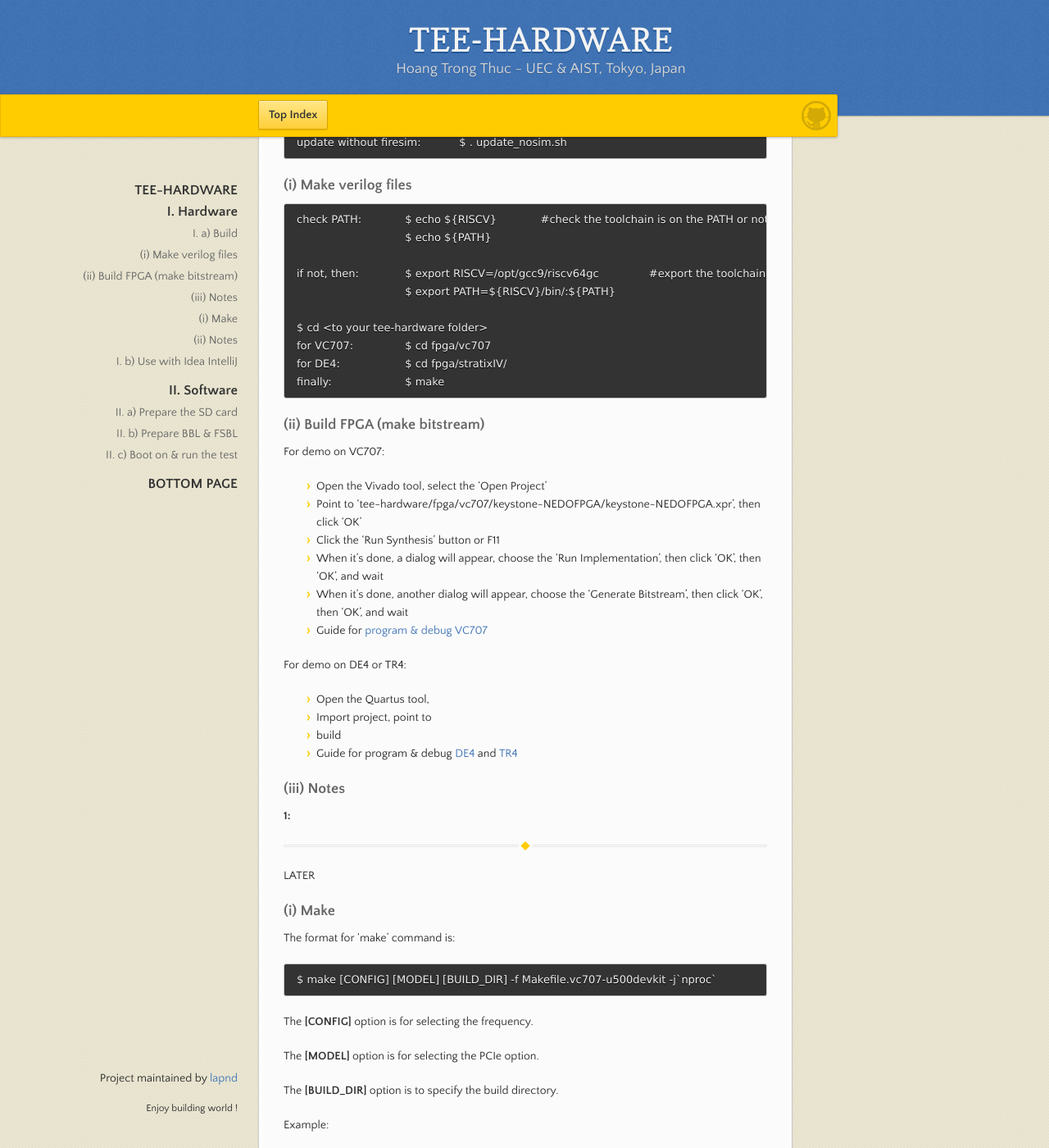
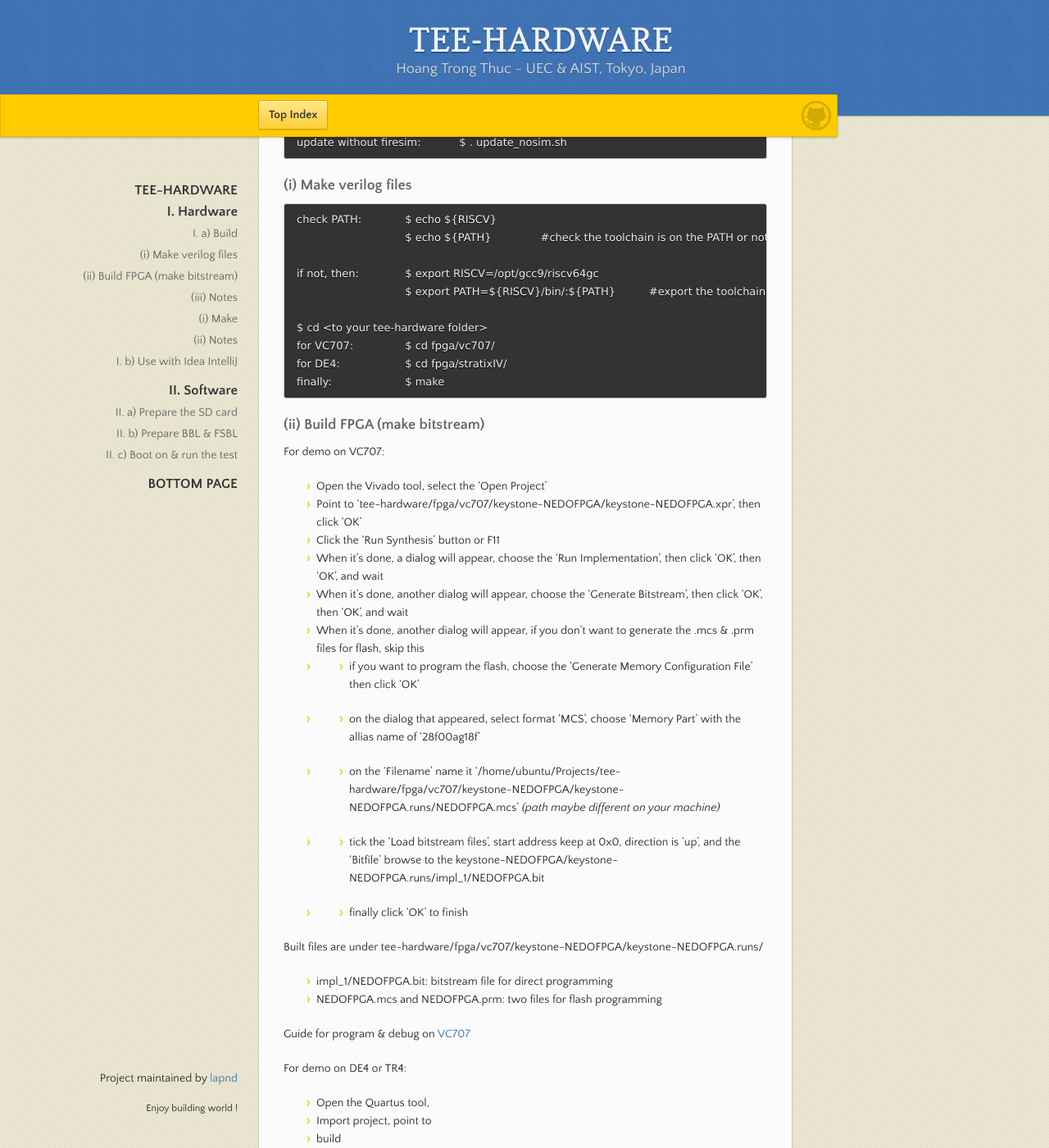
Before and after one commit to lapnd/httdes.github.io, a Jekyll site: the page built from tee-hw.md, in a window 1280 px wide and 1400 px high, scrolled down 494 px. Shown: the whole window at 82% size. Built offline with Jekyll 4.4.1, drawn with Linux system fonts in a browser that asks for light colours; our own code applies the rules of GitHub Pages for plain Markdown files; some of the changed text lies outside the part shown.

Commit message:
Update tee-hw.md

```diff
--- a/tee-hw.md
+++ b/tee-hw.md
@@ -25,14 +25,14 @@ The core processors can be configured to use [Rocket](https://github.com/chipsal
 
 ### (i) Make verilog files
 
-	check PATH:		$ echo ${RISCV}		#check the toolchain is on the PATH or not
-					$ echo ${PATH}
+	check PATH:		$ echo ${RISCV}
+					$ echo ${PATH}		#check the toolchain is on the PATH or not
 
-	if not, then:		$ export RISCV=/opt/gcc9/riscv64gc		#export the toolchain to PATH
-					$ export PATH=${RISCV}/bin/:${PATH}
+	if not, then:		$ export RISCV=/opt/gcc9/riscv64gc
+					$ export PATH=${RISCV}/bin/:${PATH}		#export the toolchain to PATH
 
 	$ cd <to your tee-hardware folder>
-	for VC707:		$ cd fpga/vc707
+	for VC707:		$ cd fpga/vc707/
 	for DE4:			$ cd fpga/stratixIV/
 	finally:			$ make
 
@@ -44,13 +44,25 @@ For demo on VC707:
 - Click the 'Run Synthesis' button or F11
 - When it's done, a dialog will appear, choose the 'Run Implementation', then click 'OK', then 'OK', and wait
 - When it's done, another dialog will appear, choose the 'Generate Bitstream', then click 'OK', then 'OK', and wait
-- Guide for [program & debug VC707](./fpgaguide_vc707.md)
+- When it's done, another dialog will appear, if you don't want to generate the .mcs & .prm files for flash, skip this
+- * if you want to program the flash, choose the 'Generate Memory Configuration File' then click 'OK'
+- * on the dialog that appeared, select format 'MCS', choose 'Memory Part' with the allias name of '28f00ag18f'
+- * on the 'Filename' name it '/home/ubuntu/Projects/tee-hardware/fpga/vc707/keystone-NEDOFPGA/keystone-NEDOFPGA.runs/NEDOFPGA.mcs' *(path maybe different on your machine)*
+- * tick the 'Load bitstream files', start address keep at 0x0, direction is 'up', and the 'Bitfile' browse to the keystone-NEDOFPGA/keystone-NEDOFPGA.runs/impl_1/NEDOFPGA.bit
+- * finally click 'OK' to finish
+
+Built files are under tee-hardware/fpga/vc707/keystone-NEDOFPGA/keystone-NEDOFPGA.runs/
+- impl_1/NEDOFPGA.bit: bitstream file for direct programming
+- NEDOFPGA.mcs and NEDOFPGA.prm: two files for flash programming
+
+Guide for program & debug on [VC707](./fpgaguide_vc707.md)
 
 For demo on DE4 or TR4:
 - Open the Quartus tool,
 - Import project, point to
 - build
-- Guide for program & debug [DE4]() and [TR4]()
+
+Guide for program & debug on [DE4](./fpgaguide_de4.md) and [TR4](./fpgaguide_tr4.md)
 
 ### (iii) Notes
 
```
Also changed, not shown: other parts of tee-hw.md (+0 -3 lines).
